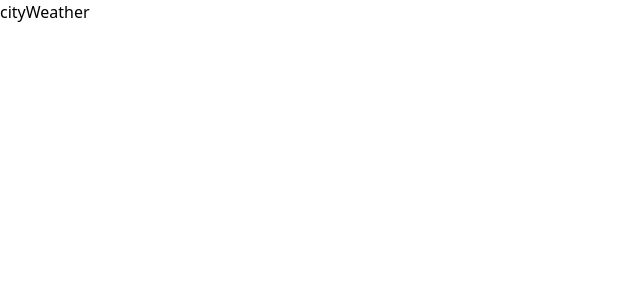
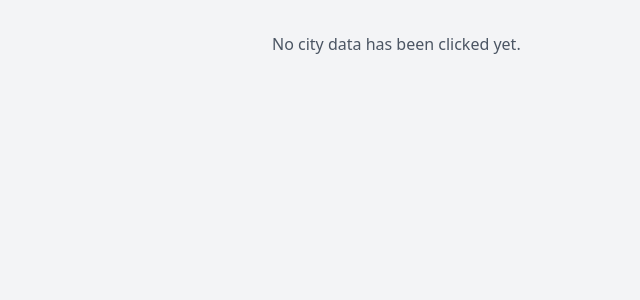
Before and after one commit to Samay001/skywatch, a React (Create React App) app: page /cityweather in a window 1280 px wide. Shown: the top 300 px of the page, without its empty margins (0-640 px from the left). Built offline with nearby package versions, Linux system fonts and the light colour scheme.

Commit message:
added weather page and integrated weather api

```diff
--- a/src/components/printTable.tsx
+++ b/src/components/printTable.tsx
@@ -37,7 +37,7 @@ const Table: React.FC<TableProps> = ({ data }) => {
     // Update the clicked city data in the context
     setClickedCityData(city);
     console.log("City data updated in context:", city);
-    navigate("/test");
+    navigate("/cityWeather");
   };
 
   // Function to handle sorting
--- a/src/pages/cityWeather.tsx
+++ b/src/pages/cityWeather.tsx
@@ -1,9 +1,61 @@
-import React from 'react'
+import React, { useState, useEffect } from "react";
+import { useCity } from "../context/cityContext.tsx";
+import axios from "axios";
 
-const cityWeather = () => {
-  return (
-    <div>cityWeather</div>
-  )
-}
+const CityWeather = () => {
+    const { clickedCityData } = useCity();
+    const [weatherData, setWeatherData] = useState<any>(null);
 
-export default cityWeather
+    useEffect(() => {
+        const fetchWeatherData = async () => {
+            if (clickedCityData) {
+                try {
+                    const { latitude, longitude } = clickedCityData;
+                    const response = await axios.get(
+                        `https://api.openweathermap.org/data/2.5/weather?lat=${latitude}&lon=${longitude}&appid=${process.env.REACT_APP_API_KEY }`
+                    );
+                    setWeatherData(response.data);
+                } catch (error) {
+                    console.error("Error fetching weather data:", error);
+                }
+            }
+        };
+
+        fetchWeatherData();
+    }, [clickedCityData]);
+
+    return (
+        <div className="bg-gray-100 min-h-screen py-8">
+            <div className="max-w-3xl mx-auto px-4">
+                {clickedCityData ? (
+                    <div className="bg-white rounded-lg shadow-md p-6 mb-6">
+                        <h2 className="text-xl font-semibold mb-2">Clicked City Data</h2>
+                        <p><span className="font-semibold">City Name:</span> {clickedCityData.cityName}</p>
+                        <p><span className="font-semibold">Latitude:</span> {clickedCityData.latitude}</p>
+                        <p><span className="font-semibold">Longitude:</span> {clickedCityData.longitude}</p>
+                    </div>
+                ) : (
+                    <p className="text-gray-600">No city data has been clicked yet.</p>
+                )}
+
+                {weatherData && (
+                    <div className="bg-white rounded-lg shadow-md p-6">
+                        <h2 className="text-xl font-semibold mb-2">Weather Data</h2>
+                        <p><span className="font-semibold">Description:</span> {weatherData.weather[0].description}</p>
+                        <p><span className="font-semibold">Temperature:</span> {weatherData.main.temp} </p>
+                        {/* Add more weather data fields as needed */}
+                    </div>
+                )}
+
+                {weatherData && (
+                    <div className="bg-white rounded-lg shadow-md p-6 mt-6">
+                        <h2 className="text-xl font-semibold mb-2">Full Weather Data</h2>
+                        <pre>{JSON.stringify(weatherData, null, 2)}</pre>
+                    </div>
+                )}
+            </div>
+        </div>
+    );
+};
+
+export default CityWeather;
```
